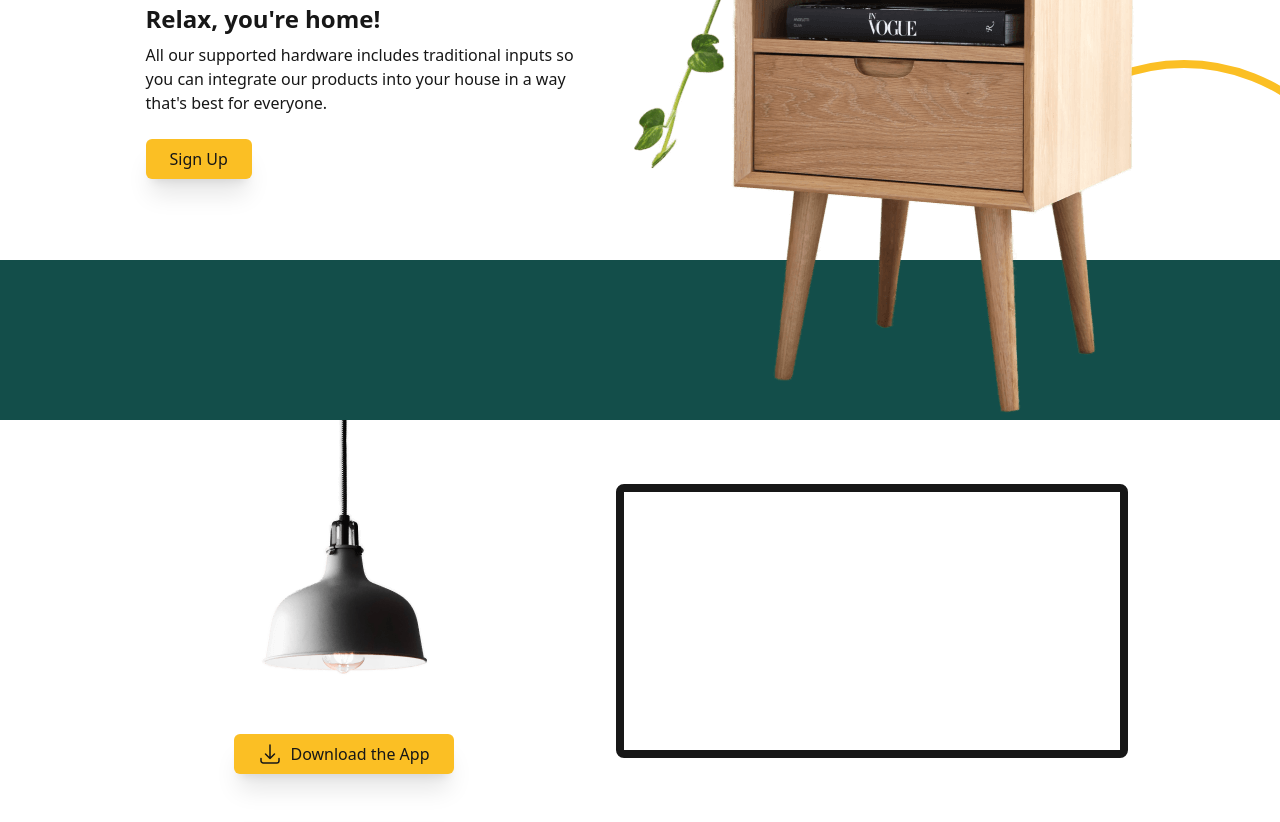
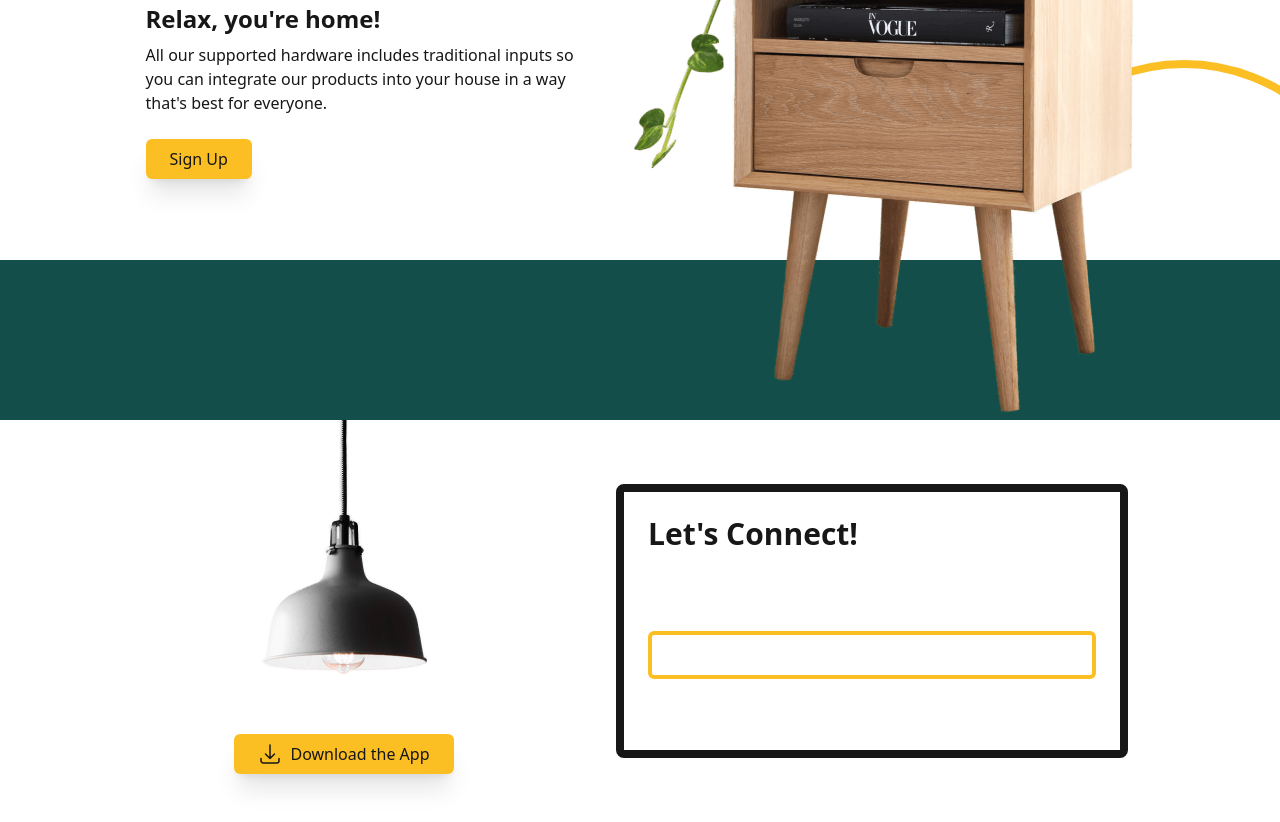
Before and after one commit to Vale404-notfound/tailwind-project-smart-home, a website built with Vite: page index.html in a window 1280 px wide. Shown: the part 2198-3020 px from the top of the page. Built offline with nearby package versions, Linux system fonts and the light colour scheme.

Commit message:
put classes on form

```diff
--- a/index.html
+++ b/index.html
@@ -495,6 +495,7 @@ dark:bg-neutral-800
         left-1/2
         -translate-x-1/2
         max-w-16
+        xl:max-w-xs
         ">
 
       </div>
@@ -515,9 +516,30 @@ dark:bg-neutral-800
         bg-white
         dark:bg-neutral-800
         w-full
+      ">
+
+        <h2 id="contact" class="text-3xl font-bold">Let's Connect!</h2>
+
+        <div class="relative">
+          <input type="text" id="name" class="form-input
+          w-full
+          border-4
+          border-amber-400
+          rounded-md
+          focus:ring-2
+          focus:ring-offset-2
+          focus:border-amber-400
+          focus:outline-none
+          dark:bg-amber-400
+          dark:text-neutral-900
 
 
-      "></form>
+
+          ">
+          <label for="name"></label>
+        </div>
+
+      </form>
 
     </div>
 
```
